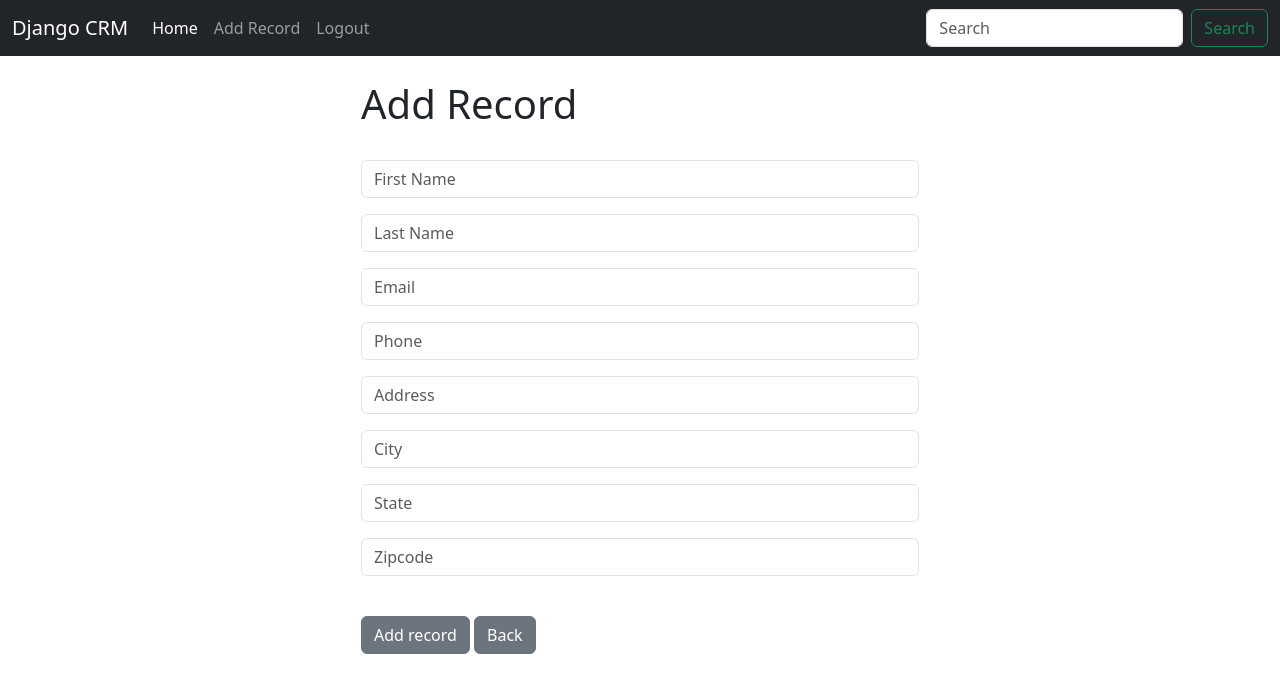
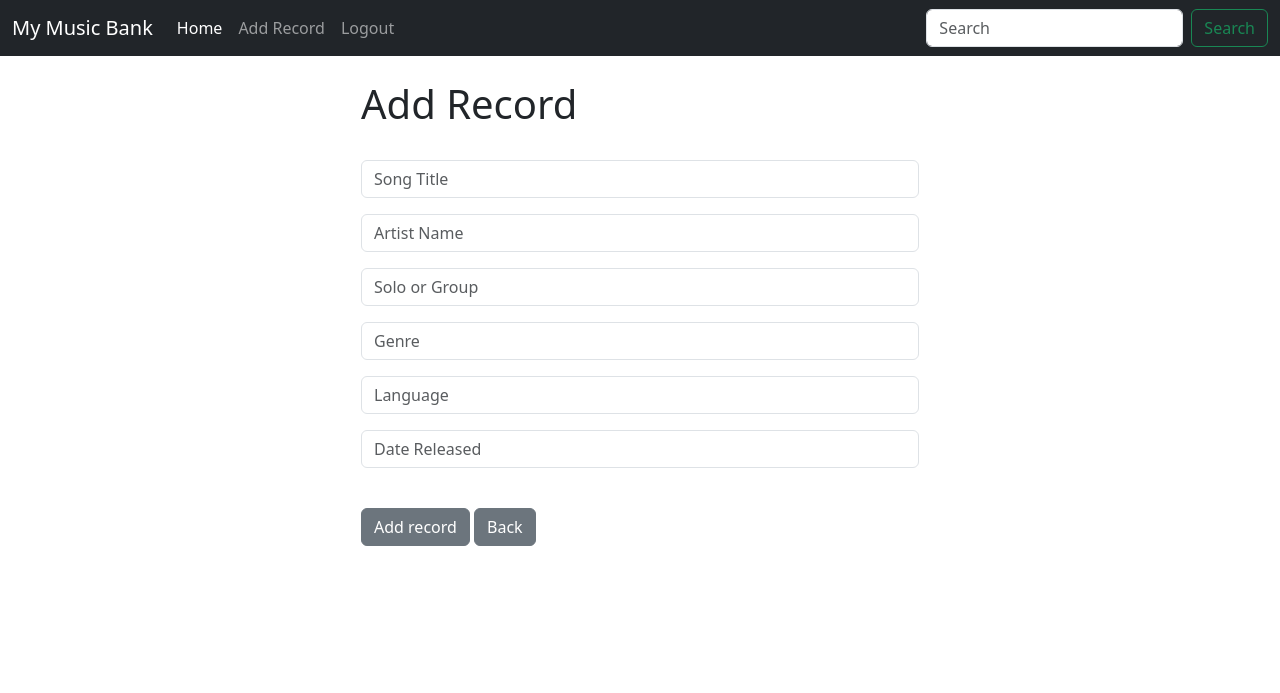
Before and after one commit to Elixc10/Eli-s-CRM, a Django app: page /add_record/ in a window 1280 px wide. Shown: the top 693 px of the page. Run offline with Django 5.2, Linux system fonts and the light colour scheme; the visitor is signed in with stand-in values (Sample User, id 1).

Commit message:
Personal Change

```diff
--- a/website/forms.py
+++ b/website/forms.py
@@ -5,14 +5,14 @@ from .models import Record
 
 
 class SignUpForm(UserCreationForm):
-	email=forms.EmailField(label="", widget=forms.TextInput(attrs={'class': 'form-control','placeholder':'Email Address'}))
+	#email=forms.EmailField(label="", widget=forms.TextInput(attrs={'class': 'form-control','placeholder':'Email Address'}))
 	first_name= forms.CharField(label="",max_length=100, widget=forms.TextInput(attrs={'class': 'form-control','placeholder':'First Name'}))
 	last_name= forms.CharField(label="",max_length=100, widget=forms.TextInput(attrs={'class': 'form-control','placeholder':'Last Name'}))
 
 
 	class Meta:
 		model = User
-		fields = ('username', 'first_name', 'last_name', 'email', 'password1', 'password2')
+		fields = ('username', 'first_name', 'last_name', 'password1', 'password2')
 
 	def __init__(self, *args, **kwargs):
 		super(SignUpForm, self).__init__(*args, **kwargs)
@@ -37,14 +37,13 @@ class SignUpForm(UserCreationForm):
 
 #Create add record form
 class AddRecordForm(forms.ModelForm):
-	first_name = forms.CharField(required=True, widget=forms.widgets.TextInput(attrs={"placeholder":"First Name", "class":"form-control"}), label="")
-	last_name = forms.CharField(required=True, widget=forms.widgets.TextInput(attrs={"placeholder":"Last Name", "class":"form-control"}), label="")
-	email = forms.CharField(required=True, widget=forms.widgets.TextInput(attrs={"placeholder":"Email", "class":"form-control"}), label="")
-	phone = forms.CharField(required=True, widget=forms.widgets.TextInput(attrs={"placeholder":"Phone", "class":"form-control"}), label="")
-	address = forms.CharField(required=True, widget=forms.widgets.TextInput(attrs={"placeholder":"Address", "class":"form-control"}), label="")
-	city = forms.CharField(required=True, widget=forms.widgets.TextInput(attrs={"placeholder":"City", "class":"form-control"}), label="")
-	state = forms.CharField(required=True, widget=forms.widgets.TextInput(attrs={"placeholder":"State", "class":"form-control"}), label="")
-	zipcode = forms.CharField(required=True, widget=forms.widgets.TextInput(attrs={"placeholder":"Zipcode", "class":"form-control"}), label="")
+	song_title = forms.CharField(required=True, widget=forms.widgets.TextInput(attrs={"placeholder":"Song Title", "class":"form-control"}), label="")
+	artist_name = forms.CharField(required=True, widget=forms.widgets.TextInput(attrs={"placeholder":"Artist Name", "class":"form-control"}), label="")
+	solo_or_group = forms.CharField(required=True, widget=forms.widgets.TextInput(attrs={"placeholder":"Solo or Group", "class":"form-control"}), label="")
+	genre = forms.CharField(required=True, widget=forms.widgets.TextInput(attrs={"placeholder":"Genre", "class":"form-control"}), label="")
+	language = forms.CharField(required=True, widget=forms.widgets.TextInput(attrs={"placeholder":"Language", "class":"form-control"}), label="")
+	date_released = forms.CharField(required=True, widget=forms.widgets.TextInput(attrs={"placeholder":"Date Released", "class":"form-control"}), label="")
+
 
 	class Meta:
 		model = Record
--- a/website/models.py
+++ b/website/models.py
@@ -3,14 +3,13 @@ from django.db import models
 
 class Record(models.Model):
 	created_at = models.DateTimeField(auto_now_add = True)
-	first_name = models.CharField(max_length = 50)
-	last_name = models.CharField(max_length = 50)
-	email = models.CharField(max_length = 100)
-	phone = models.CharField(max_length = 15)
-	address = models.CharField(max_length = 100)
-	city = models.CharField(max_length = 50)
-	state = models.CharField(max_length = 50)
-	zipcode = models.CharField(max_length = 20)
+	song_title = models.CharField(max_length = 50)
+	artist_name = models.CharField(max_length = 50)
+	solo_or_group = models.CharField(max_length = 100)
+	genre = models.CharField(max_length = 15)
+	language = models.CharField(max_length = 100)
+	date_released = models.CharField(max_length = 50)
+
 
 	def __str__(self):
- 		return(f"{self.first_name} {self.last_name}")
+ 		return(f"{self.song_title} {self.artist_name}")
--- a/website/templates/navbar.html
+++ b/website/templates/navbar.html
@@ -1,6 +1,6 @@
 <nav class="navbar navbar-expand-lg navbar-dark bg-dark">
   <div class="container-fluid">
-    <a class="navbar-brand" href="{% url 'home' %}">Django CRM</a>
+    <a class="navbar-brand" href="{% url 'home' %}">My Music Bank</a>
     <button class="navbar-toggler" type="button" data-bs-toggle="collapse" data-bs-target="#navbarSupportedContent" aria-controls="navbarSupportedContent" aria-expanded="false" aria-label="Toggle navigation">
       <span class="navbar-toggler-icon"></span>
     </button>
```
Also changed, not shown: website/templates/home.html (+12 -14 lines), website/templates/record.html (+8 -12 lines), website/migrations/0001_initial.py, website/templates/add_record.html (line endings or trailing spaces), website/templates/base.html (line endings or trailing spaces), website/views.py (line endings or trailing spaces).
